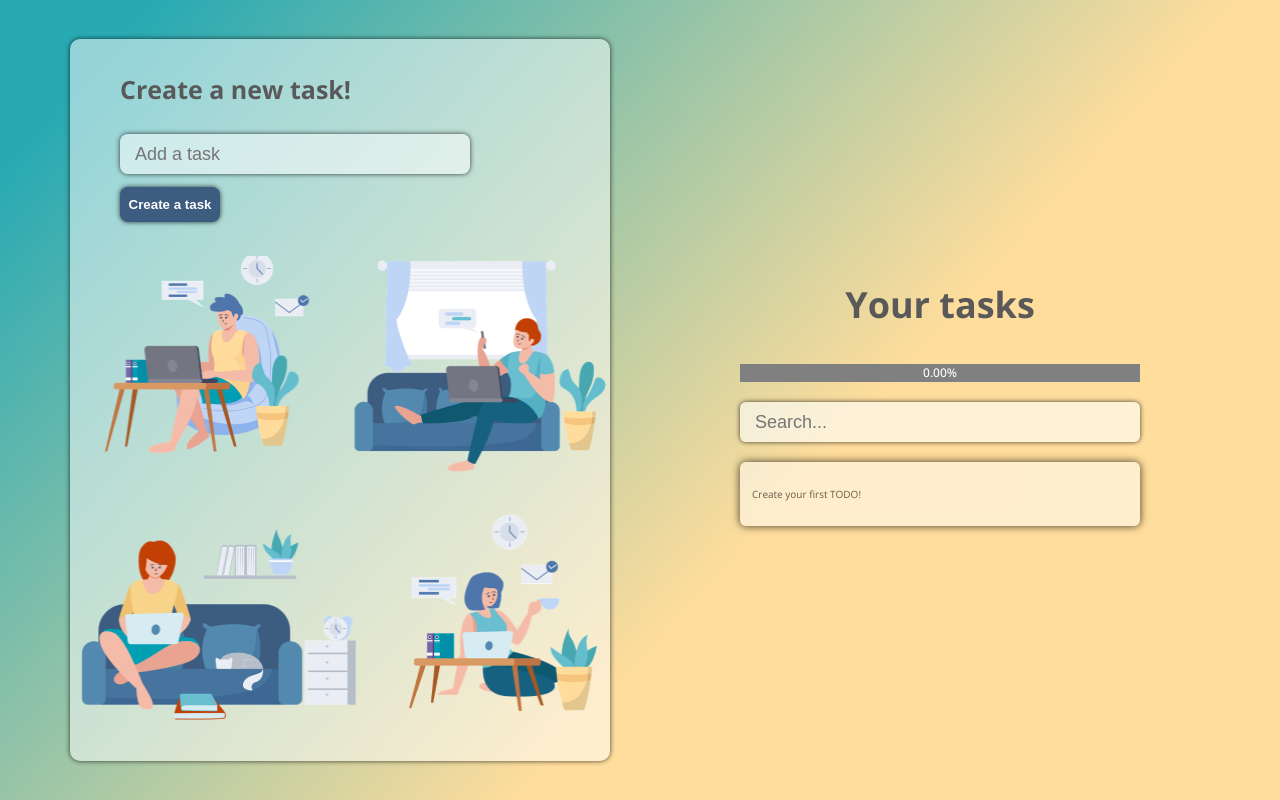
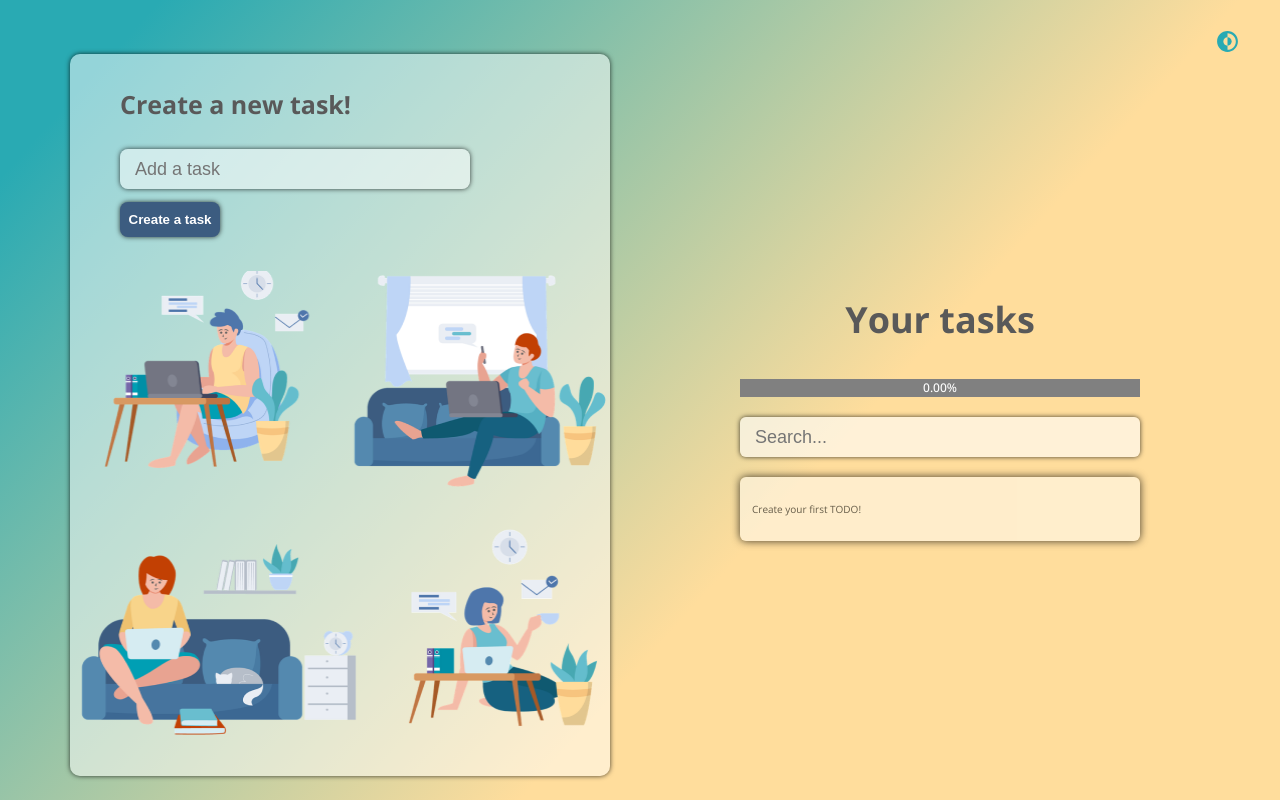
Before and after one commit to YuneidyC/todo-app, a React (Create React App) app: page / in a window 1280 px wide. Built offline with nearby package versions, Linux system fonts and the light colour scheme.

Commit message:
Add dark-mode

```diff
--- a/src/App/App.js
+++ b/src/App/App.js
@@ -3,13 +3,36 @@ import { useMediaQuery } from 'usehooks-ts';
 import { TodoProvider } from '../TodoContext';
 import { Mobile } from './Mobile';
 import { Desktop } from './Desktop';
+import { CgDarkMode } from 'react-icons/cg';
 
 function App() {
     const matches = useMediaQuery('(min-width: 1000px)');
+    const [darkMode, setDarkMode] = React.useState(false);
+
+    const styleDarkMode = { color: '#29aab3', width: '25px', height: '25px' };
+
+    React.useEffect(() => {
+        const header = document.getElementsByClassName('TodoHeader--p')[0];
+        const button = document.getElementsByClassName('CreateTodoButton')[0];
+        if (darkMode) {
+            document.body.classList.add('dark');
+            header.classList.add('dark');
+            if (button) {
+                button.classList.add('dark');
+            }
+        } else {
+            document.body.classList.remove('dark');
+            header.classList.remove('dark');
+            if (button) {
+                button.classList.remove('dark');
+            }
+        }
+    }, [darkMode]);
 
     return (
         // prettier-ignore
         <TodoProvider>
+            <CgDarkMode className='darkMode--button' style={styleDarkMode} onClick={() => setDarkMode(!darkMode)}/>
             {matches ? <Desktop /> : <Mobile />}
         </TodoProvider>
     );
--- a/src/index.css
+++ b/src/index.css
@@ -16,12 +16,12 @@
 }
 
 html {
-    background: linear-gradient(132deg, rgba(41,170,179,1) 8%, rgba(255,221,156,1) 62%);
     font-size: 62.5%;
     font-family: 'Open Sans', sans-serif;
 }
 
 body {
+    background: linear-gradient(132deg, var(--blue) 8%, var(--yellow) 62%);
     margin: 0;
     width: 100%;
     height: 100vh;
@@ -29,4 +29,10 @@ body {
     place-items: center;
     grid-template-rows: 1fr;
     grid-template-columns: 1fr;
+    background-repeat: no-repeat;
+    background-size: contain;
 }
+
+body.dark {
+    background: #6b6b6b;
+}
--- a/src/styles/CreateTodoButton.css
+++ b/src/styles/CreateTodoButton.css
@@ -38,3 +38,8 @@
 .CreateTodoButton--button .CreateTodoButton--button__span:hover {
     transform: rotate(90deg);
 }
+
+
+.CreateTodoButton.dark {
+    background-color: var(--yellow);
+}
--- a/src/styles/Desktop.css
+++ b/src/styles/Desktop.css
@@ -1,10 +1,23 @@
+#root {
+    display: grid;
+    grid-template-rows: 30px auto;
+    grid-template-columns: 1fr;
+    justify-content: center;
+    align-items: center;
+}
+
+.darkMode--button {
+    justify-self: end;
+    align-self: end;
+    cursor: pointer;
+}
+
 main {
     display: flex;
     justify-content: center;
     align-items: center;
     margin: 0 auto;
     width: 900px;
-    /* height: 1100px; */
     min-width: 1200px;
     position: relative;
 }
--- a/src/styles/TodoHeader.css
+++ b/src/styles/TodoHeader.css
@@ -23,7 +23,11 @@
     text-align: center;
     font-size: 3.6rem;
     font-weight: bold;
-    background-color: var(--dark-grey);
+    color: var(--dark-grey);
+}
+
+.TodoHeader--p.dark {
+    background: linear-gradient(90deg, var(--blue), var(--yellow));
     -webkit-background-clip: text;
     background-clip: text;
     -webkit-text-fill-color: transparent;
```
